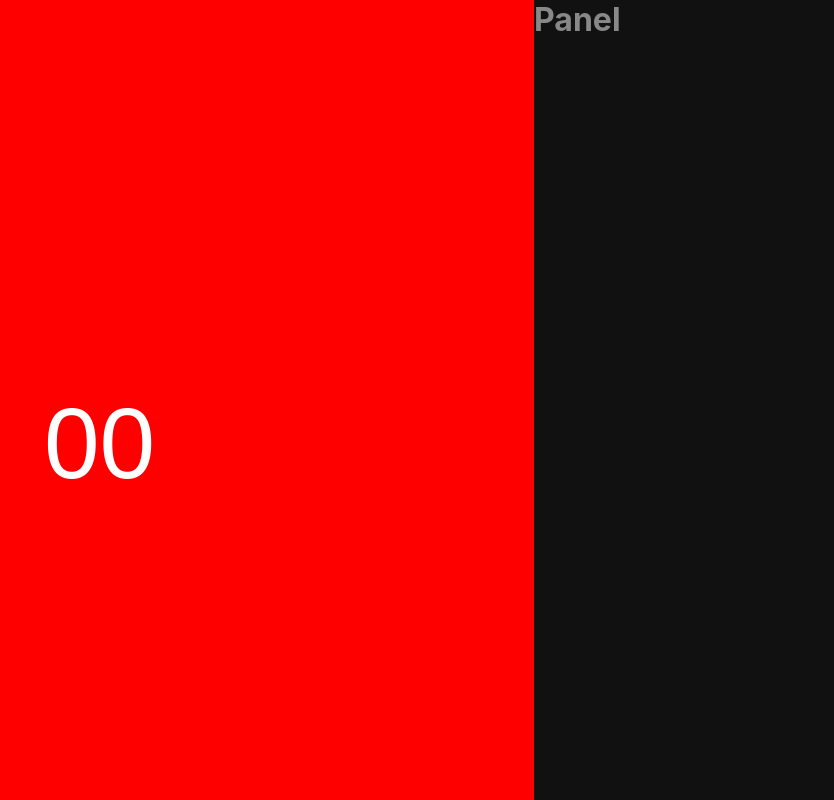
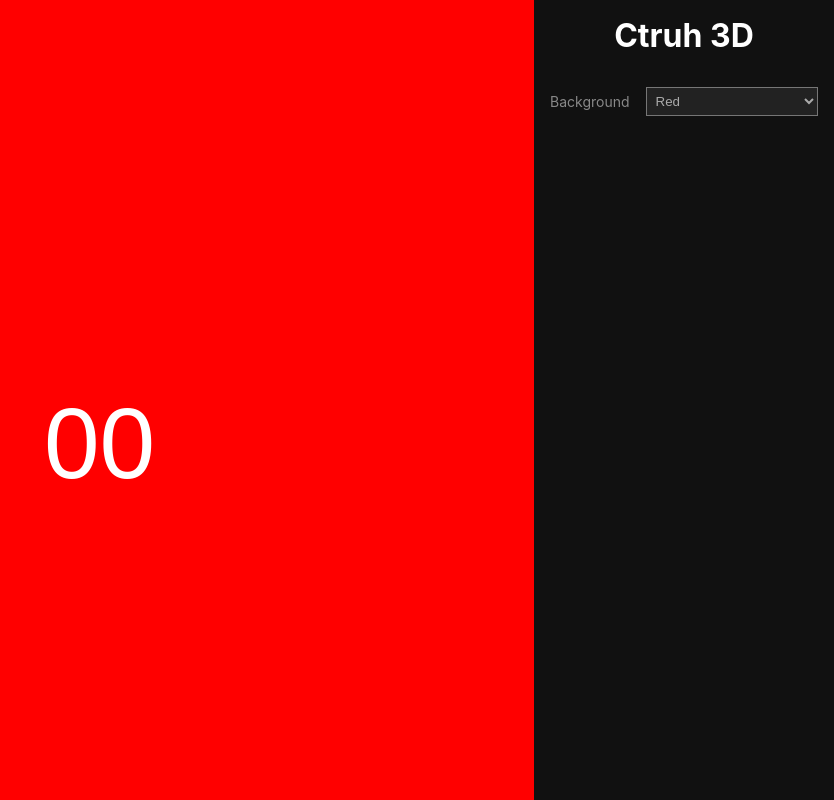
Before and after one commit to PraveenPal4232/canvas-element, a React (Create React App) app: page / in a window 1280 px wide. Shown: the whole page, without its empty margins (446-1280 px from the left). Built offline with nearby package versions, Linux system fonts and the light colour scheme.

Commit message:
Added select component

```diff
--- a/src/App.css
+++ b/src/App.css
@@ -13,3 +13,28 @@
   background-color: #111111;
   color: #888888;
 }
+.panel_warp{
+  padding: 1rem;
+}
+.panel_logo{
+  margin-bottom: 2rem;
+}
+.panel_logo a{
+  color: #ffffff;
+  text-decoration: none;
+}
+.custom_select{
+  display: flex;
+  align-items: center;
+  margin-bottom: 1rem;
+}
+.custom_select_label{
+  font-size: 14px;
+  margin-right: 1rem;
+}
+.custom_select_input{
+  width: -webkit-fill-available;
+  color: #aaaaaa;
+  background-color: #222222;
+  padding: 5px;
+}
--- /dev/null
+++ b/src/components/Select/index.jsx
@@ -0,0 +1,22 @@
+import React from "react";
+
+export default function Select(props) {
+  return (
+    <div className="custom_select">
+      <label className="custom_select_label" htmlFor={props.data.name}>
+        {props.data.lable}
+      </label>
+      <select
+        className="custom_select_input"
+        name={props.data.name}
+        id={props.data.name}
+      >
+        {props.data.options.map((item) => (
+          <option key={item.id} value={item.value}>
+            {item.label}
+          </option>
+        ))}
+      </select>
+    </div>
+  );
+}
--- /dev/null
+++ b/src/constants/index.js
@@ -0,0 +1,36 @@
+export const background = {
+  name: "background",
+  lable: "Background",
+  options: [
+    {
+      id: 1,
+      label: "Red",
+      value: "red",
+    },
+    {
+      id: 2,
+      label: "Yellow",
+      value: "yellow",
+    },
+    {
+      id: 3,
+      label: "Blue",
+      value: "blue",
+    },
+    {
+      id: 4,
+      label: "Orange",
+      value: "orange",
+    },
+    {
+      id: 5,
+      label: "Green",
+      value: "green",
+    },
+    {
+      id: 6,
+      label: "Violet",
+      value: "violet",
+    },
+  ],
+};
--- a/src/index.css
+++ b/src/index.css
@@ -17,3 +17,6 @@ code {
   font-family: source-code-pro, Menlo, Monaco, Consolas, 'Courier New',
     monospace;
 }
+.text_center{
+  text-align: center;
+}
--- a/src/layouts/Panel/index.jsx
+++ b/src/layouts/Panel/index.jsx
@@ -1,10 +1,21 @@
 import React from "react";
+import Select from "../../components/Select";
+import { background } from "../../constants/index";
 
 export default function Panel() {
   return (
     <div className="panel">
       <div className="panel_warp">
-        <h1>Panel</h1>
+        <div className="panel_logo">
+          <h1 className="text_center">
+            <a href="http://ctruh.com/" target="_blank" rel="noreferrer">
+              Ctruh 3D
+            </a>
+          </h1>
+        </div>
+        <div className="panel_main">
+          <Select data={background} />
+        </div>
       </div>
     </div>
   );
--- a/src/layouts/Playground/index.jsx
+++ b/src/layouts/Playground/index.jsx
@@ -1,5 +1,5 @@
 import React from "react";
-import CustomStage from "../../constants/Stage";
+import CustomStage from "../../pages/Stage";
 
 export default function Playground() {
   return (
--- a/src/constants/Stage/index.jsx
+++ b/src/pages/Stage/index.jsx
@@ -2,7 +2,7 @@ import React from "react";
 import { Stage, Layer, Rect, Text } from "react-konva";
 
 export default function CustomStage() {
-  console.log(window.innerWidth, window.innerHeight);
+  //  console.log(window.innerWidth, window.innerHeight);
   return (
     <Stage width={window.innerWidth - 300} height={window.innerHeight}>
       <Layer>
```
